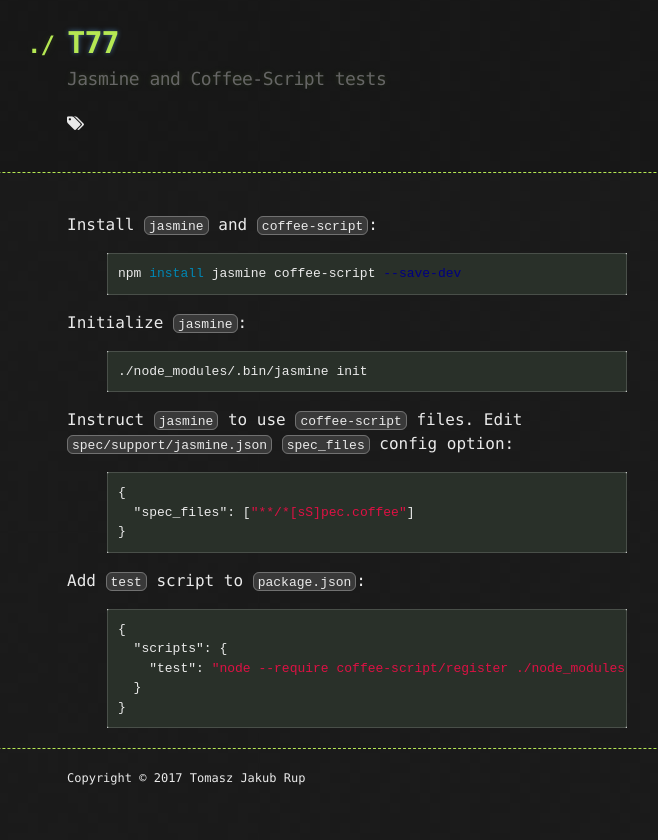
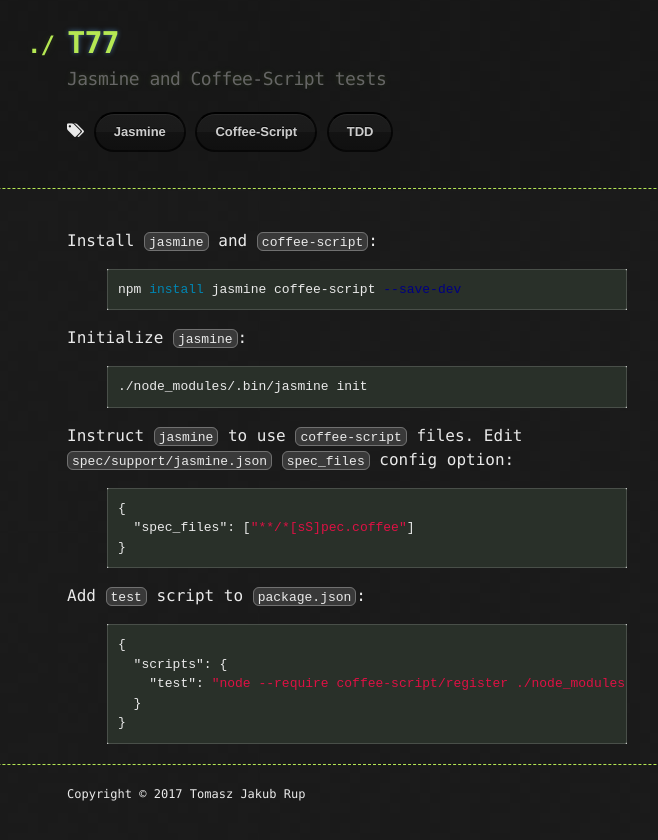
Before and after one commit to tomi77/blog, a Jekyll site: the page built from _posts/2017-05-23-jasmine-and-coffee-script-tests.md, in a window 1280 px wide. Shown: the top 840 px of the page, without its empty margins (273-931 px from the left). Built offline with Jekyll 4.4.1, drawn with Linux system fonts in a browser that asks for light colours; nearby versions of some CDN libraries.

Commit message:
add tags

```diff
--- a/_data/tags.yml
+++ b/_data/tags.yml
@@ -2,3 +2,9 @@
   name: GitHub Pages
 sphinx:
   name: Sphinx
+jasmine:
+  name: Jasmine
+coffee-script:
+  name: Coffee-Script
+tdd:
+  name: TDD
```
